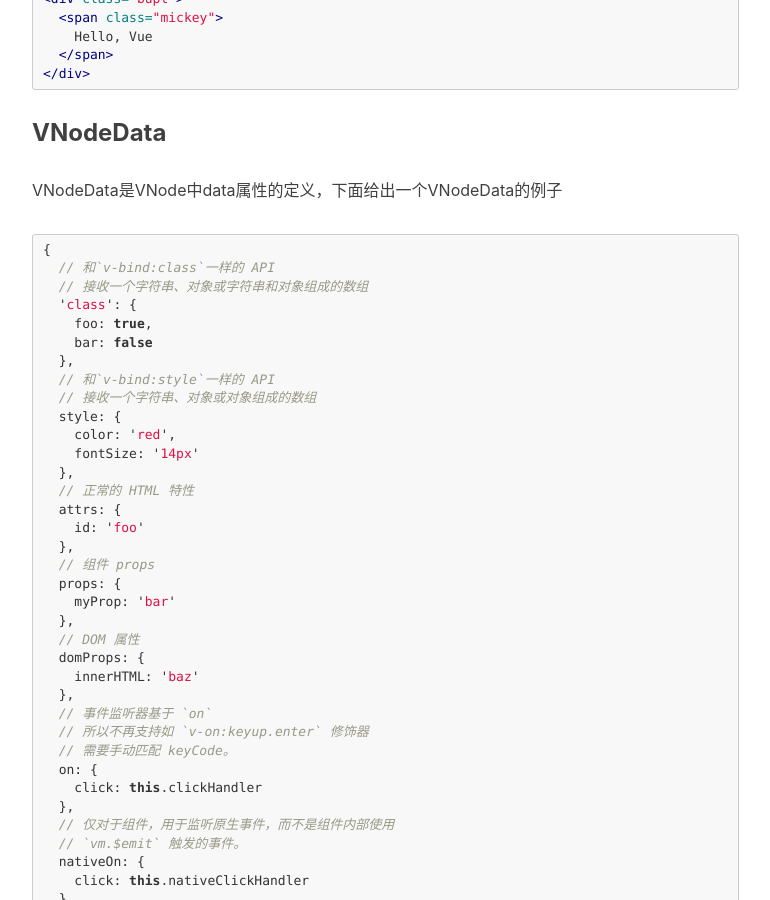
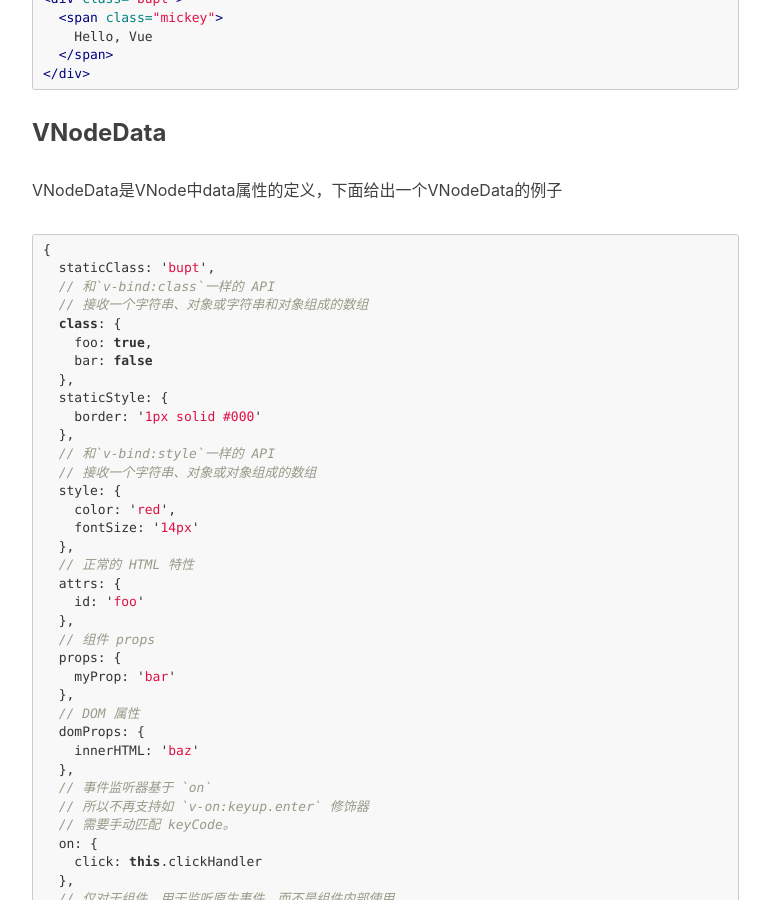
Before and after one commit to mickey0524/mickey0524.github.io, a Jekyll site: the page built from _posts/2018-06-02-vue-source-code-analysic-v7.md, in a window 1280 px wide and 900 px high, scrolled down 2745 px. Shown: the whole window, without its empty margins (233-1003 px from the left). Built offline with Jekyll 4.4.1, drawn with Linux system fonts in a browser that asks for light colours; nearby versions of some CDN libraries; comment, search, counter and statistics services are not loaded.

Commit message:
feat(vue): 增加VNodeData中的staticClass和staticStyle

````diff
--- a/_posts/2018-06-02-vue-source-code-analysic-v7.md
+++ b/_posts/2018-06-02-vue-source-code-analysic-v7.md
@@ -128,11 +128,15 @@ VNodeData是VNode中data属性的定义，下面给出一个VNodeData的例子
 
 ```js
 {
+  staticClass: 'bupt',
   // 和`v-bind:class`一样的 API
   // 接收一个字符串、对象或字符串和对象组成的数组
-  'class': {
+  class: {
     foo: true,
     bar: false
+  },
+  staticStyle: {
+    border: '1px solid #000'
   },
   // 和`v-bind:style`一样的 API
   // 接收一个字符串、对象或对象组成的数组
````
